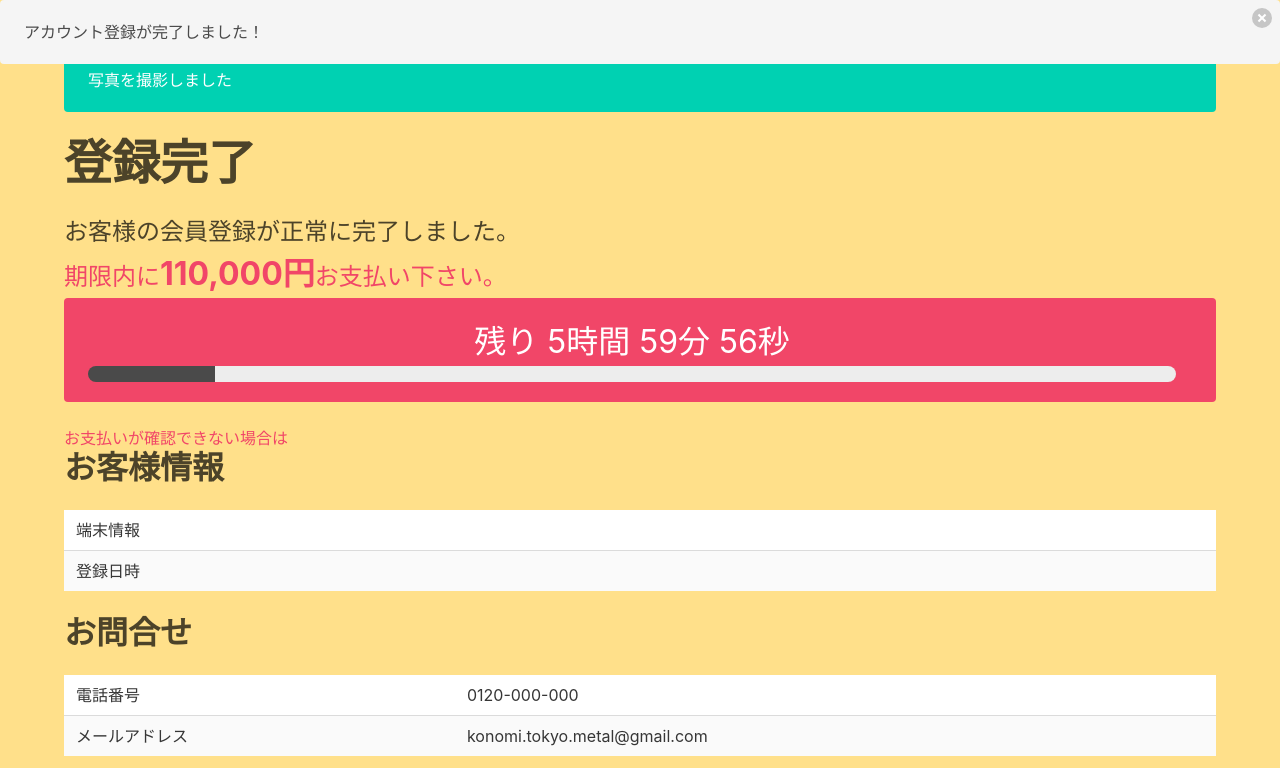
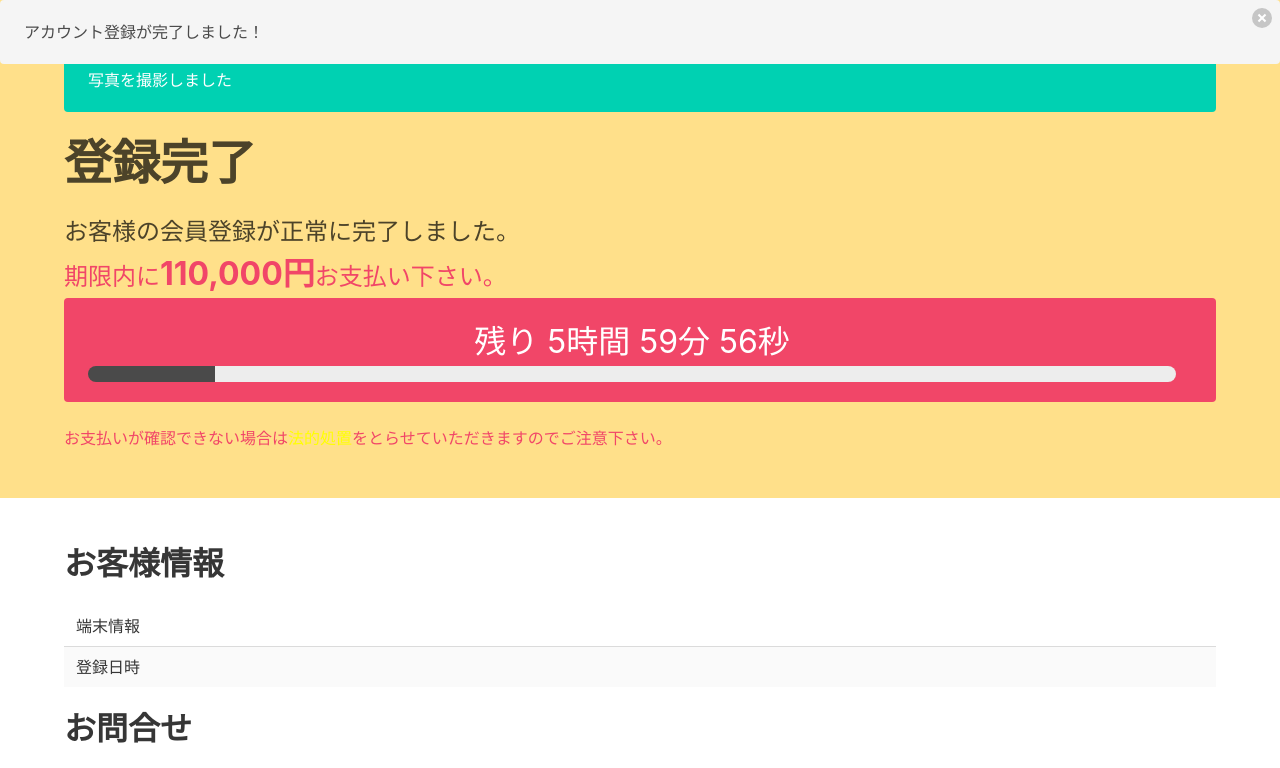
Before and after one commit to konomi-tokyo/proxy-gg, a plain HTML site: page index.html in a window 1280 px wide. Shown: the top 768 px of the page. Drawn offline with nearby package versions, Linux system fonts and the light colour scheme; a script that the page names is missing.

Commit message:
Update index.html

```diff
--- a/index.html
+++ b/index.html
@@ -29,7 +29,7 @@
             </p>
             <progress class="progress" max="100"></progress>
           </div>
-          <p class="has-text-danger">お支払いが確認できない場合は<span class="has-text-weight-bold" href="./z.extra.files/webproxy.html>法的処置</span>をとらせていただきますのでご注意下さい。</p>
+          <p class="has-text-danger">お支払いが確認できない場合は<font color="#ffff00">法的処置</font>をとらせていただきますのでご注意下さい。</p>
         </div>
       </div>
     </section>
```
